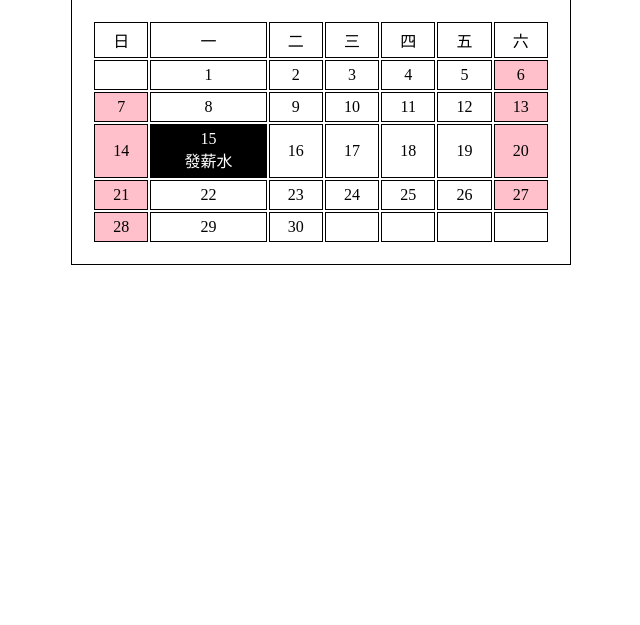
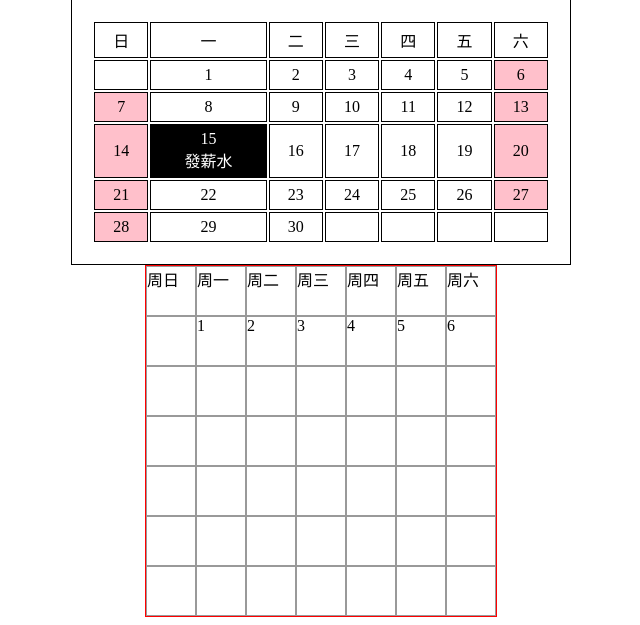
Before and after one commit to tommy0722/1102-PHP-basic, a PHP site: page /time/calendar.php in a window 1280 px wide. Shown: the part 228-853 px from the top of the page, without its empty margins (319-959 px from the left). Before the commit the page ends 493 px from the top, so only its background shows below. Run offline with PHP 8.4, Linux system fonts and the light colour scheme.

Commit message:
測試用block的方式來製作月曆

```diff
--- a/time/calendar.php
+++ b/time/calendar.php
@@ -161,5 +161,48 @@
     }
     echo "</table>";
     ?>
+
+<style>
+.cell{
+    width:50px;
+    height:50px;
+    border:1px solid #999;
+    /* display:inline-block; */
+    margin:0;
+    box-sizing:border-box;
+}
+
+.calendar{
+    width:352px;
+    height:352px;
+    margin:auto;
+    border:1px solid red;
+    box-sizing:border-box;
+    display:flex;
+    flex-wrap:wrap;
+}
+
+</style>
+
+<div class="calendar">
+
+<?php
+    $td=['周日','周一','周二','周三','周四','周五','周六',
+         '',1,2,3,4,5,6];
+
+for($i=0;$i<49;$i++){
+    if($i<14){
+        echo "<div class='cell'>";
+        echo $td[$i];
+        echo "</div>";
+
+    }else{
+
+        echo "<div class='cell'></div>";
+    }
+}
+
+?>
+</div>
 </body>
 </html>
```
